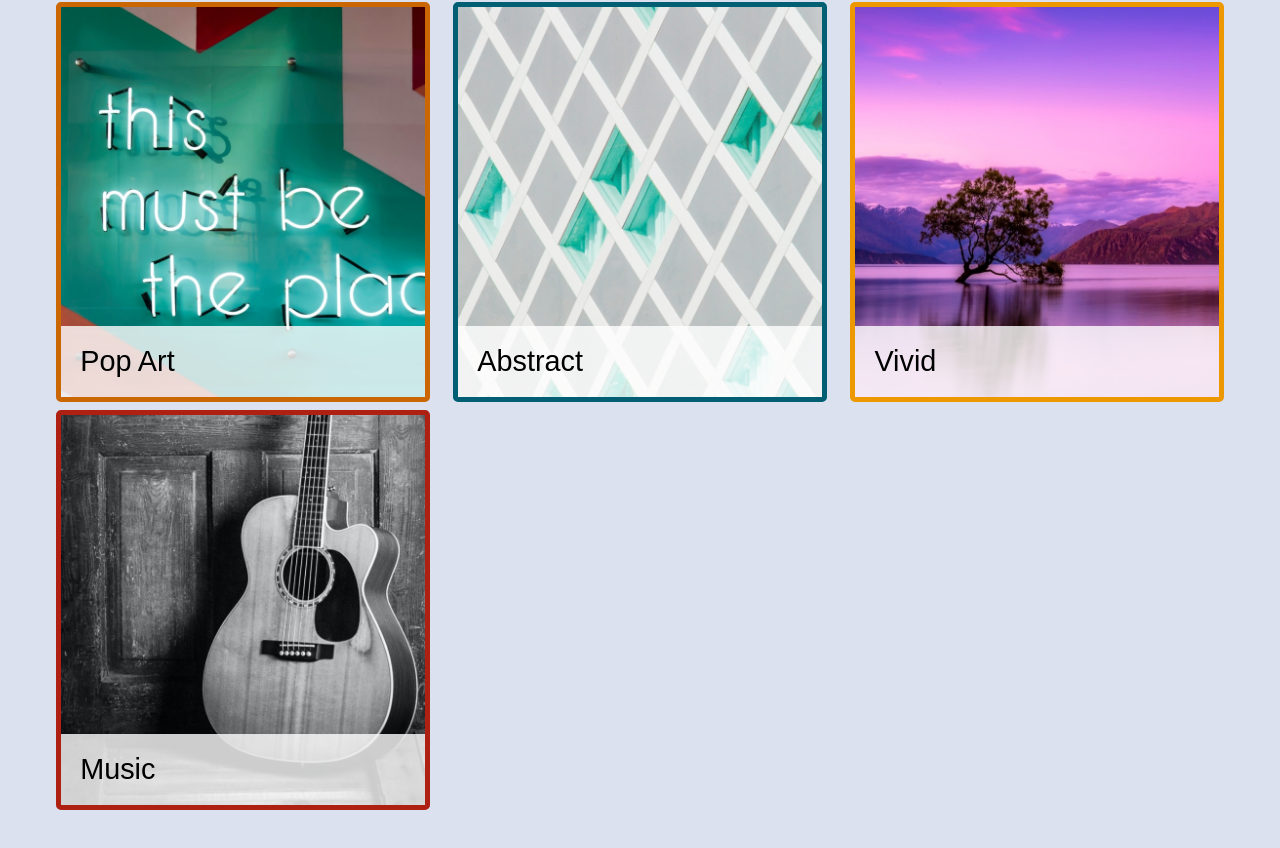
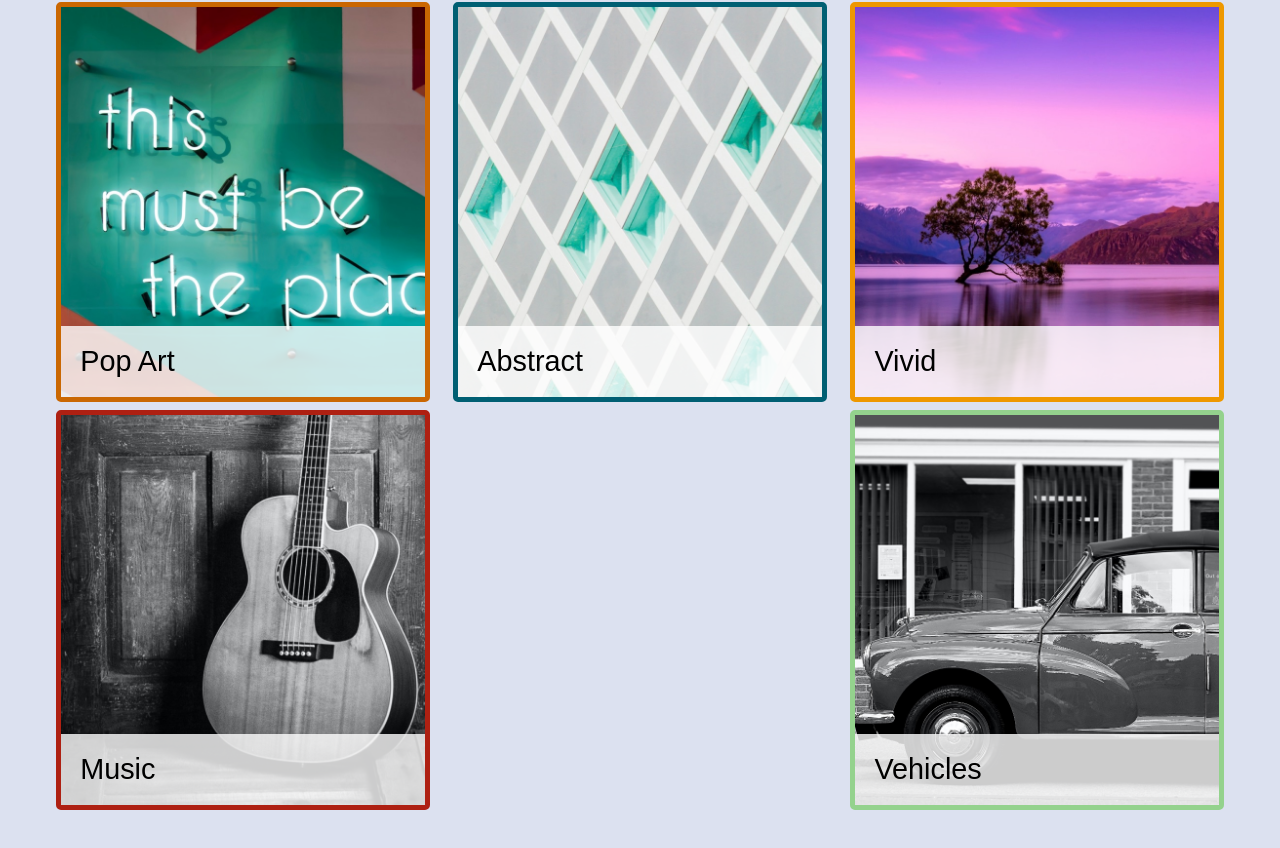
Before and after one commit to Murtuza-Ahmed/react-class-project, a React (Vite) app in the folder react-wall-of-wander-MUI/: page / in a window 1280 px wide. Shown: the part 1959-2807 px from the top of the page. Built offline with nearby package versions, Linux system fonts and the light colour scheme.

Commit message:
vehicles component complete

```diff
--- a/react-wall-of-wander-MUI/src/components/component-collection/Music.jsx
+++ b/react-wall-of-wander-MUI/src/components/component-collection/Music.jsx
@@ -1,4 +1,5 @@
 import music from "../../assets/image/music.jpg";
+import Vehicles from "./Vehicles";
 function Muisc() {
   return (
     <>
@@ -15,6 +16,7 @@ function Muisc() {
           </figcaption>
         </figure>
       </div>
+      <Vehicles />
     </>
   );
 }
--- /dev/null
+++ b/react-wall-of-wander-MUI/src/components/component-collection/Vehicles.jsx
@@ -0,0 +1,22 @@
+import vehicles from "../../assets/image/vehicles.jpg";
+function Vehicles() {
+  return (
+    <>
+      <div className="li">
+        <figure className="color-green">
+          <img src={vehicles} alt="Vehicles-Art" />
+          <figcaption>
+            <a
+              href="https://www.google.com/search?q=vehicles-art+pic&sca_esv=561868494&tbm=isch&sxsrf
+                                =AB5stBgC4Iq6pEVRIp1Tj2wWwUXRAr2bQg:1693552625027&source=lnms&sa=X&ved=2ahUKEwiq4P2U74iBAxVocKQEHYOfAzsQ_AUoAXoECAEQAw"
+              target="_blank"
+            >
+              Vehicles
+            </a>
+          </figcaption>
+        </figure>
+      </div>
+    </>
+  );
+}
+export default Vehicles;
```
